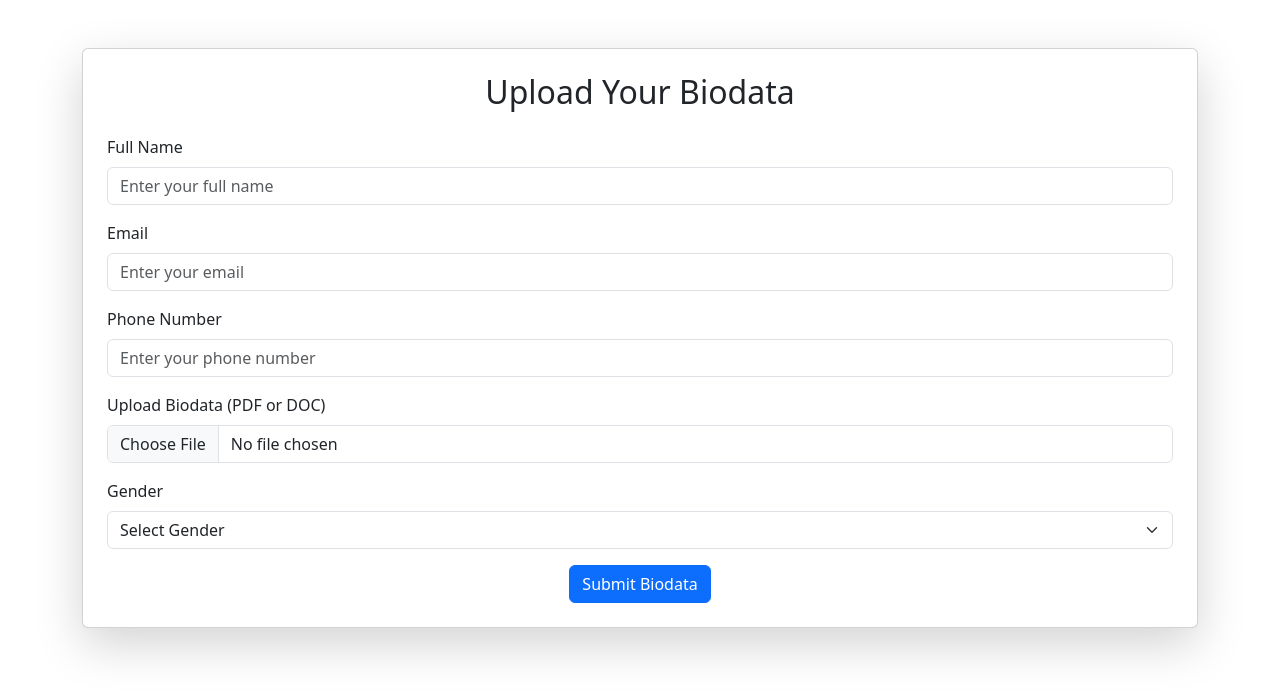
After one commit to chhagan72/FutureLife, a Django app: template templates/get-in-touch-form.html in a window 1280 px wide. The commit adds this page. Shown: the top 696 px of the page. Run offline with Django 4.2, Linux system fonts and the light colour scheme; the template is opened without the code that fills it, so the values that code supplies are empty; some libraries are stand-ins or nearby versions.

Commit message:
To add the bio form

```diff
--- a/templates/book-discovery-call.html
+++ b/templates/book-discovery-call.html
@@ -39,7 +39,7 @@
                     </div>
                     <div class="col-md-12 col-sm-12 UYC">
                         <div class="button">
-                            <a href="#" class="btn btn-success btn-lg">Book Discovery Call</a>
+                            <a href="/templates/get-in-touch-form.html" class="btn btn-success btn-lg">Book Discovery Call</a>
                         </div>
                     </div>
                 </div>
--- /dev/null
+++ b/templates/get-in-touch-form.html
@@ -0,0 +1,59 @@
+<!DOCTYPE html>
+<html lang="en">
+<head>
+  <meta charset="UTF-8" />
+  <meta name="viewport" content="width=device-width, initial-scale=1.0" />
+  <title>Biodata Upload Form</title>
+  <link rel="stylesheet" href="https://cdn.jsdelivr.net/npm/bootstrap@5.3.3/dist/css/bootstrap.min.css" />
+</head>
+<body>
+  <div class="container mt-5">
+    <div class="card shadow-lg p-4">
+      <h2 class="text-center mb-4">Upload Your Biodata</h2>
+      <form>
+        <!-- Name -->
+        <div class="mb-3">
+          <label for="name" class="form-label">Full Name</label>
+          <input type="text" class="form-control" id="name" placeholder="Enter your full name" required />
+        </div>
+
+        <!-- Email -->
+        <div class="mb-3">
+          <label for="email" class="form-label">Email</label>
+          <input type="email" class="form-control" id="email" placeholder="Enter your email" required />
+        </div>
+
+        <!-- Phone Number -->
+        <div class="mb-3">
+          <label for="phone" class="form-label">Phone Number</label>
+          <input type="tel" class="form-control" id="phone" placeholder="Enter your phone number" required />
+        </div>
+
+        <!-- Upload File -->
+        <div class="mb-3">
+          <label for="biodata" class="form-label">Upload Biodata (PDF or DOC)</label>
+          <input type="file" class="form-control" id="biodata" accept=".pdf,.doc,.docx" required />
+        </div>
+
+        <!-- Gender -->
+        <div class="mb-3">
+          <label class="form-label">Gender</label>
+          <select class="form-select" required>
+            <option value="">Select Gender</option>
+            <option value="male">Male</option>
+            <option value="female">Female</option>
+            <option value="other">Other</option>
+          </select>
+        </div>
+
+        <!-- Submit Button -->
+        <div class="text-center">
+          <button type="submit" class="btn btn-primary">Submit Biodata</button>
+        </div>
+      </form>
+    </div>
+  </div>
+
+  <script src="https://cdn.jsdelivr.net/npm/bootstrap@5.3.3/dist/js/bootstrap.bundle.min.js"></script>
+</body>
+</html>
```
